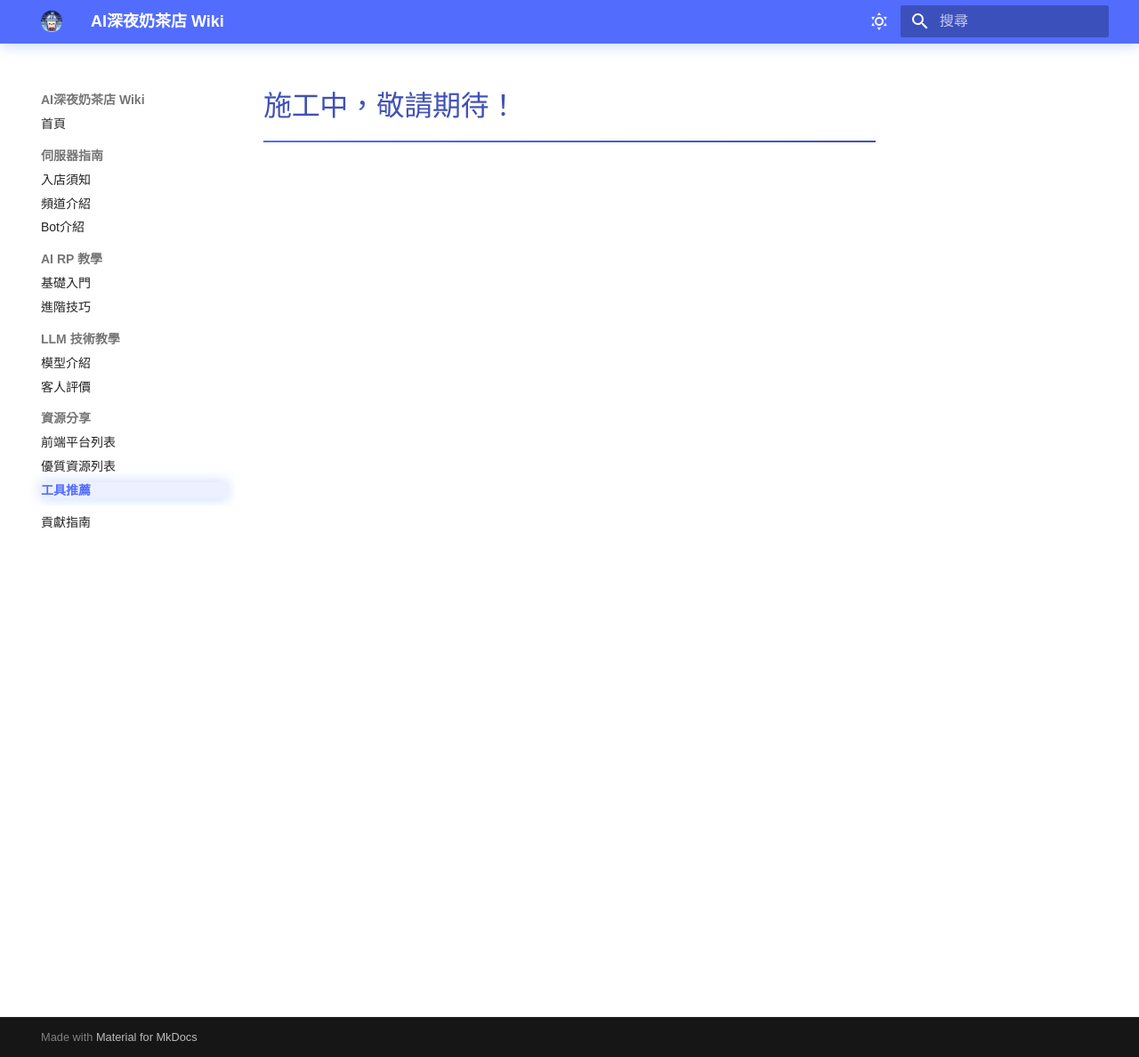
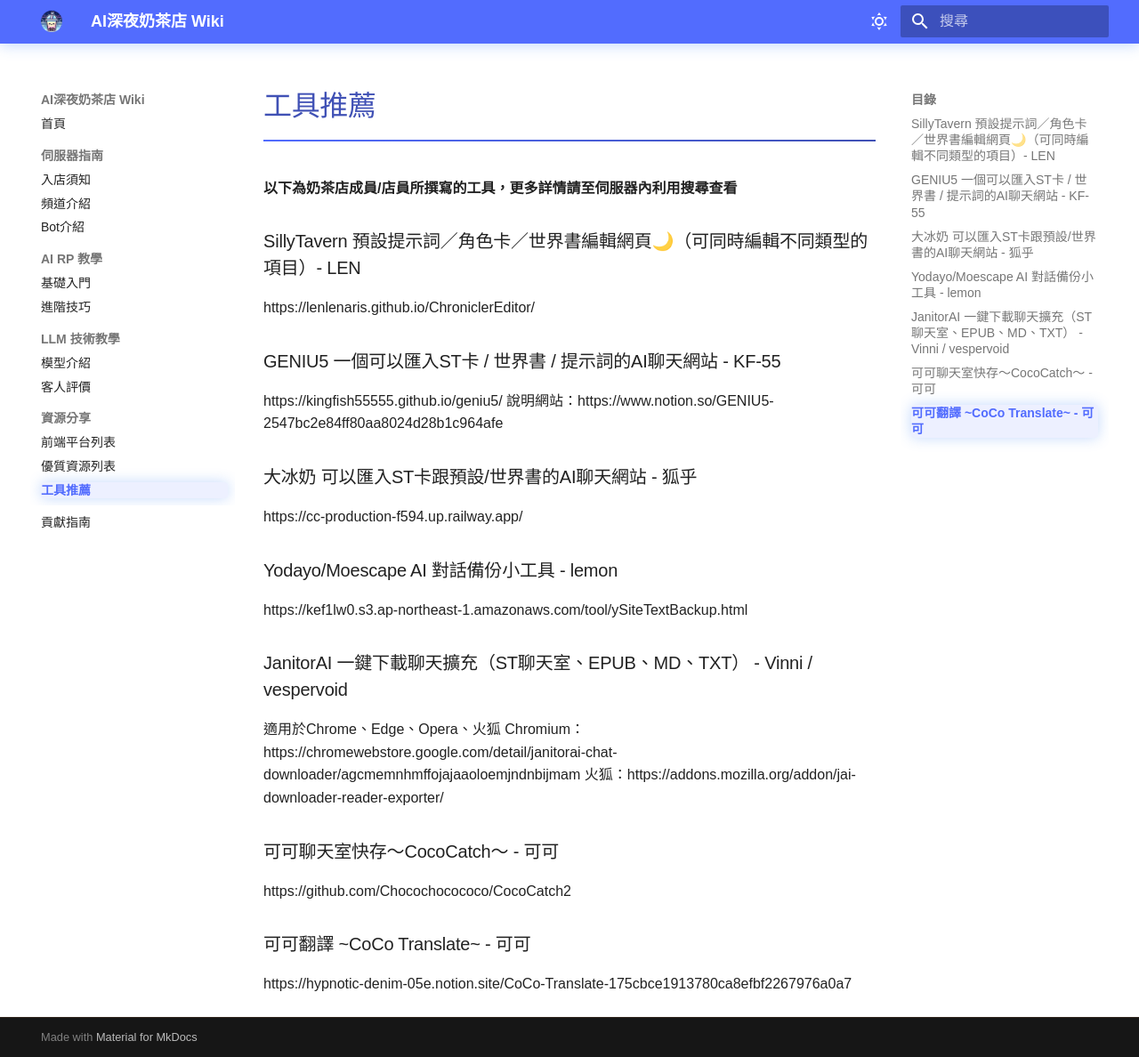
Before and after one commit to Chocochocococo/ai-milktea-wiki, an MkDocs documentation site: the page built from docs/resources/tools.md, in a window 1280 px wide and 1188 px high. Shown: the whole window at 89% size. Built offline with MkDocs 1.6.1 and Material for MkDocs 9.7.7, drawn with Linux system fonts in a browser that asks for light colours.

Commit message:
Update tools.md

```diff
--- a/docs/resources/tools.md
+++ b/docs/resources/tools.md
@@ -8,4 +8,29 @@
   - AI深夜奶茶店
 ---
 
-# 施工中，敬請期待！
+**以下為奶茶店成員/店員所撰寫的工具，更多詳情請至伺服器內利用搜尋查看**
+
+### SillyTavern 預設提示詞／角色卡／世界書編輯網頁🌙（可同時編輯不同類型的項目）- LEN
+https://lenlenaris.github.io/ChroniclerEditor/
+
+### GENIU5 一個可以匯入ST卡 / 世界書 / 提示詞的AI聊天網站 - KF-55
+https://kingfish55555.github.io/geniu5/
+說明網站：https://www.notion.so/GENIU5-2547bc2e84ff80aa8024d28b1c964afe
+
+### 大冰奶 可以匯入ST卡跟預設/世界書的AI聊天網站 - 狐乎
+https://cc-production-f594.up.railway.app/
+
+### Yodayo/Moescape AI 對話備份小工具 - lemon
+https://kef1lw0.s3.ap-northeast-1.amazonaws.com/tool/ySiteTextBackup.html
+
+
+### JanitorAI 一鍵下載聊天擴充（ST聊天室、EPUB、MD、TXT） - Vinni / vespervoid
+適用於Chrome、Edge、Opera、火狐
+Chromium：https://chromewebstore.google.com/detail/janitorai-chat-downloader/agcmemnhmffojajaaoloemjndnbijmam
+火狐：https://addons.mozilla.org/addon/jai-downloader-reader-exporter/
+
+### 可可聊天室快存～CocoCatch～ - 可可
+https://github.com/Chocochocococo/CocoCatch2
+
+### 可可翻譯 ~CoCo Translate~ - 可可
+https://hypnotic-denim-05e.notion.site/CoCo-Translate-175cbce1913780ca8efbf2267976a0a7
```
